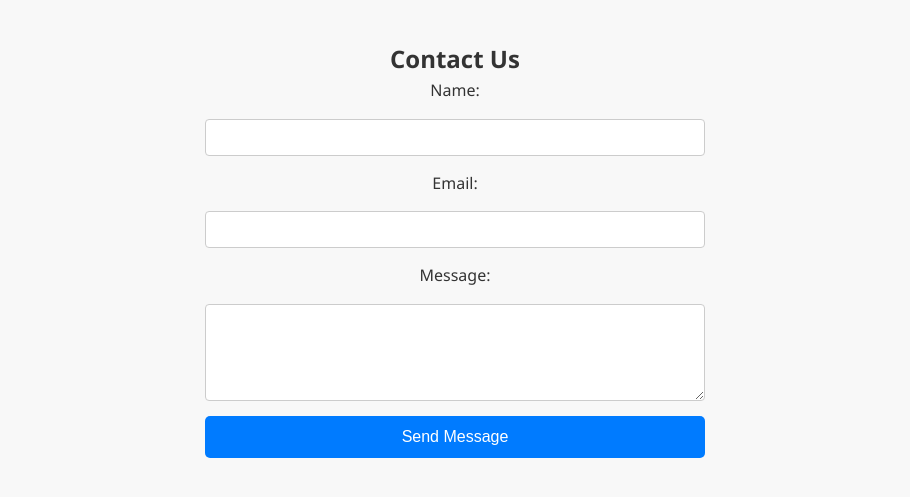
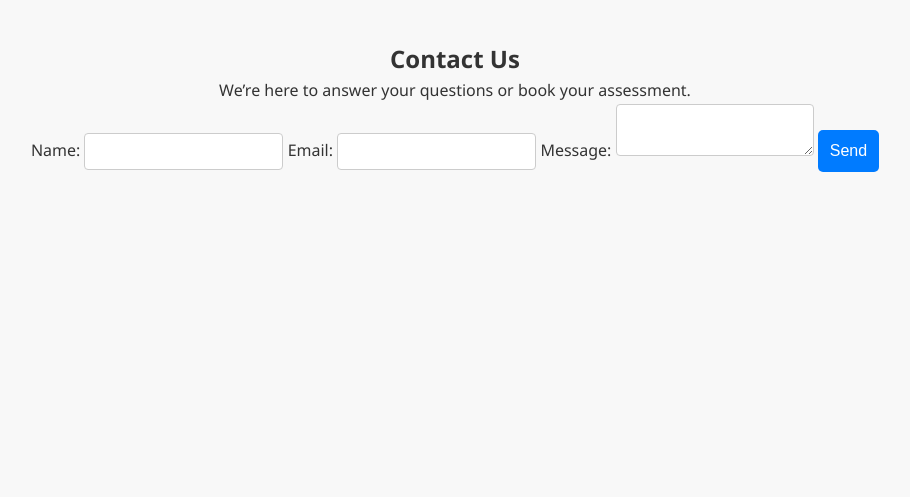
Before and after one commit to 4rme/first-point-24, a Flask app: template templates/contact.html in a window 1280 px wide. Shown: the part 123-620 px from the top of the page, without its empty margins (185-1095 px from the left). Run offline with Flask 3, Linux system fonts and the light colour scheme; the template is opened without the code that fills it, so the values that code supplies are empty.

Commit message:
Update contact.html

```diff
--- a/templates/contact.html
+++ b/templates/contact.html
@@ -3,19 +3,21 @@
 {% block title %}Contact Us | First Point 24{% endblock %}
 
 {% block content %}
-<section class="contact-form">
+<section class="contact">
   <h2>Contact Us</h2>
-  <form method="POST" action="/contact">
+  <p>We’re here to answer your questions or book your assessment.</p>
+
+  <form action="/contact" method="post" class="contact-form">
     <label for="name">Name:</label>
-    <input type="text" name="name" required />
+    <input type="text" id="name" name="name" required />
 
     <label for="email">Email:</label>
-    <input type="email" name="email" required />
+    <input type="email" id="email" name="email" required />
 
     <label for="message">Message:</label>
-    <textarea name="message" rows="5" required></textarea>
+    <textarea id="message" name="message" required></textarea>
 
-    <button type="submit">Send Message</button>
+    <button type="submit">Send</button>
   </form>
 </section>
 {% endblock %}
```
